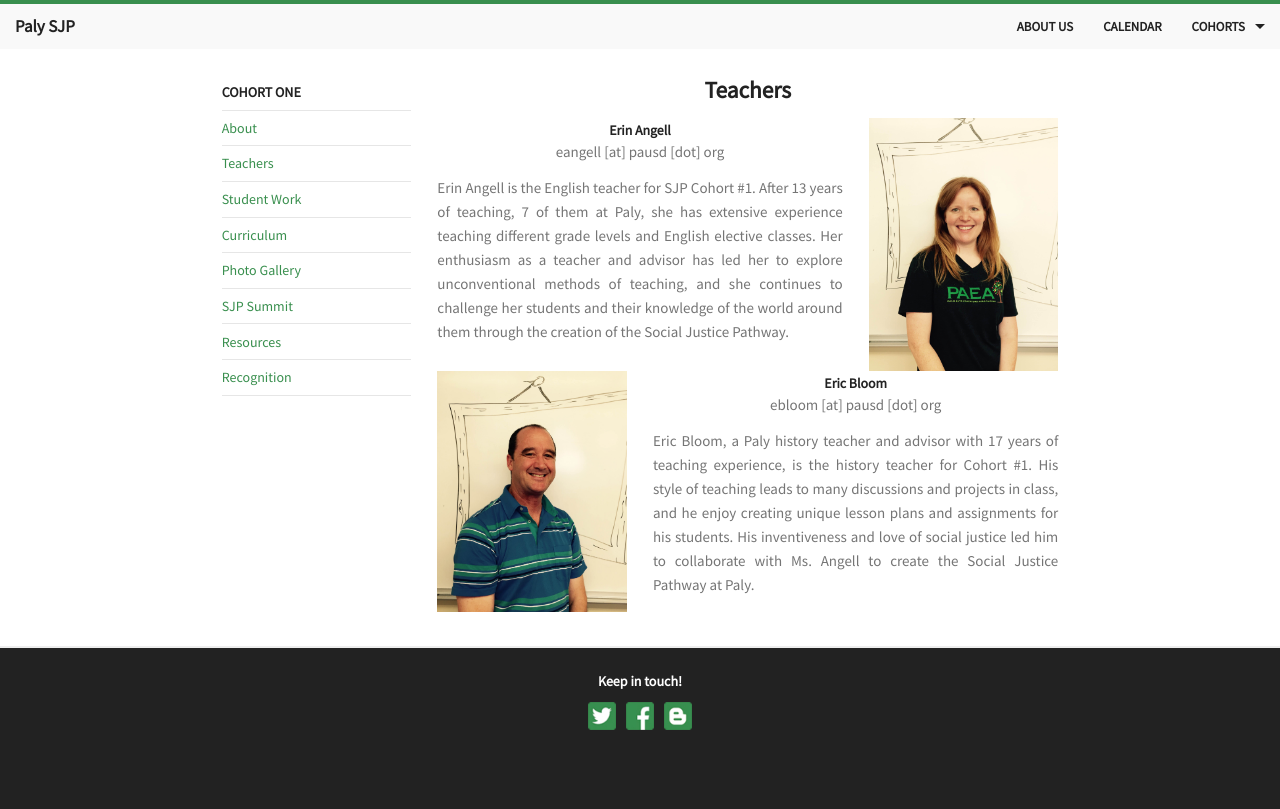
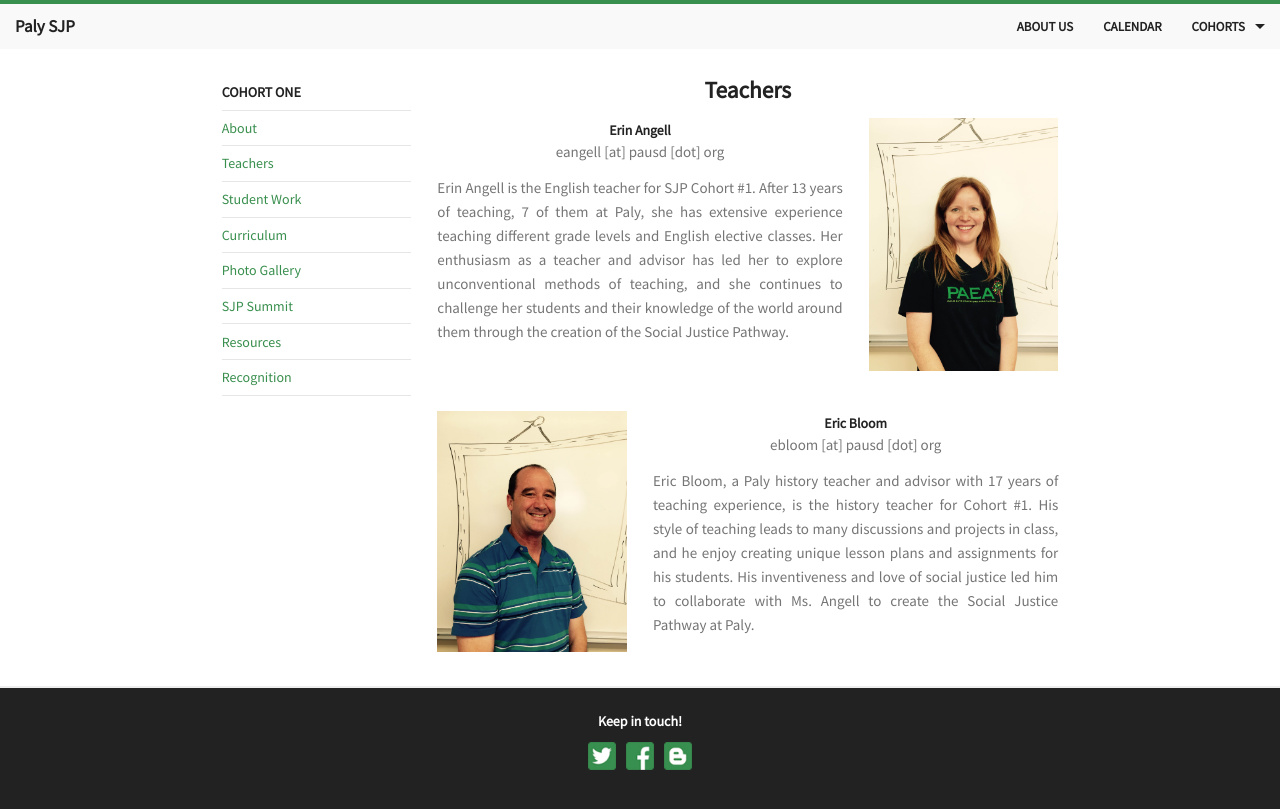
Before and after one commit to rafilong/palysjp-website, a Jekyll site: the page built from cohorts/one/teachers.html, in a window 1280 px wide. Shown: the top 809 px of the page. Built offline with Jekyll 4.4.1, drawn with Linux system fonts in a browser that asks for light colours; Markdown is read by kramdown in place of the engine named in the settings.

Commit message:
Increased margin between teacher rows

```diff
--- a/cohorts/one/teachers.html
+++ b/cohorts/one/teachers.html
@@ -6,7 +6,7 @@ cohort: ONE
 ---
 <h3>Teachers</h3>
 
-<div class="row">
+<div class="row" style="margin-bottom:40px">
   <div class="small-12 large-8 columns">
     <h6 style="margin-bottom:0px">Erin Angell</h6>
     <p style="text-align:center; margin-bottom:12px">eangell [at] pausd [dot] org</p>
```
